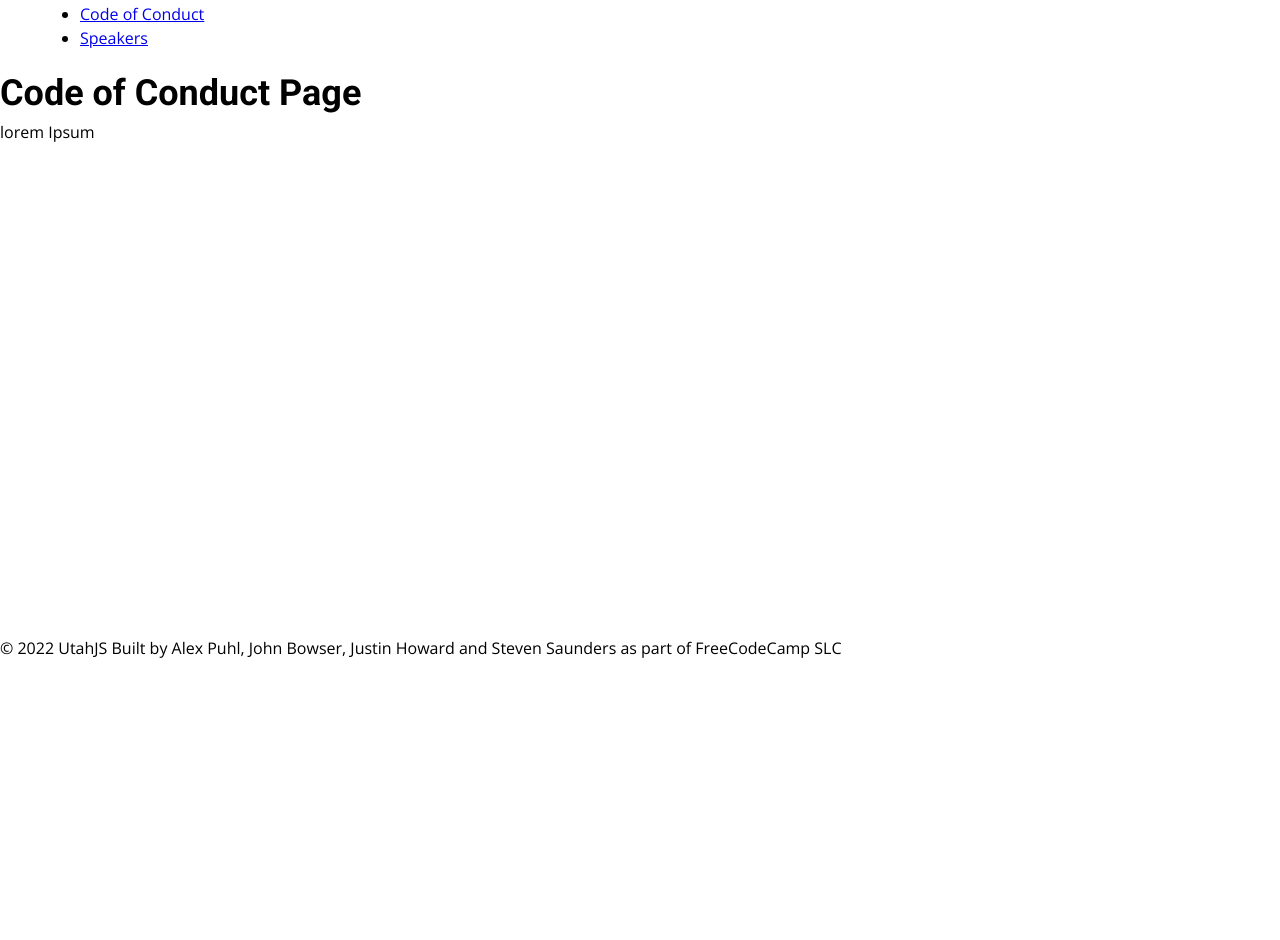
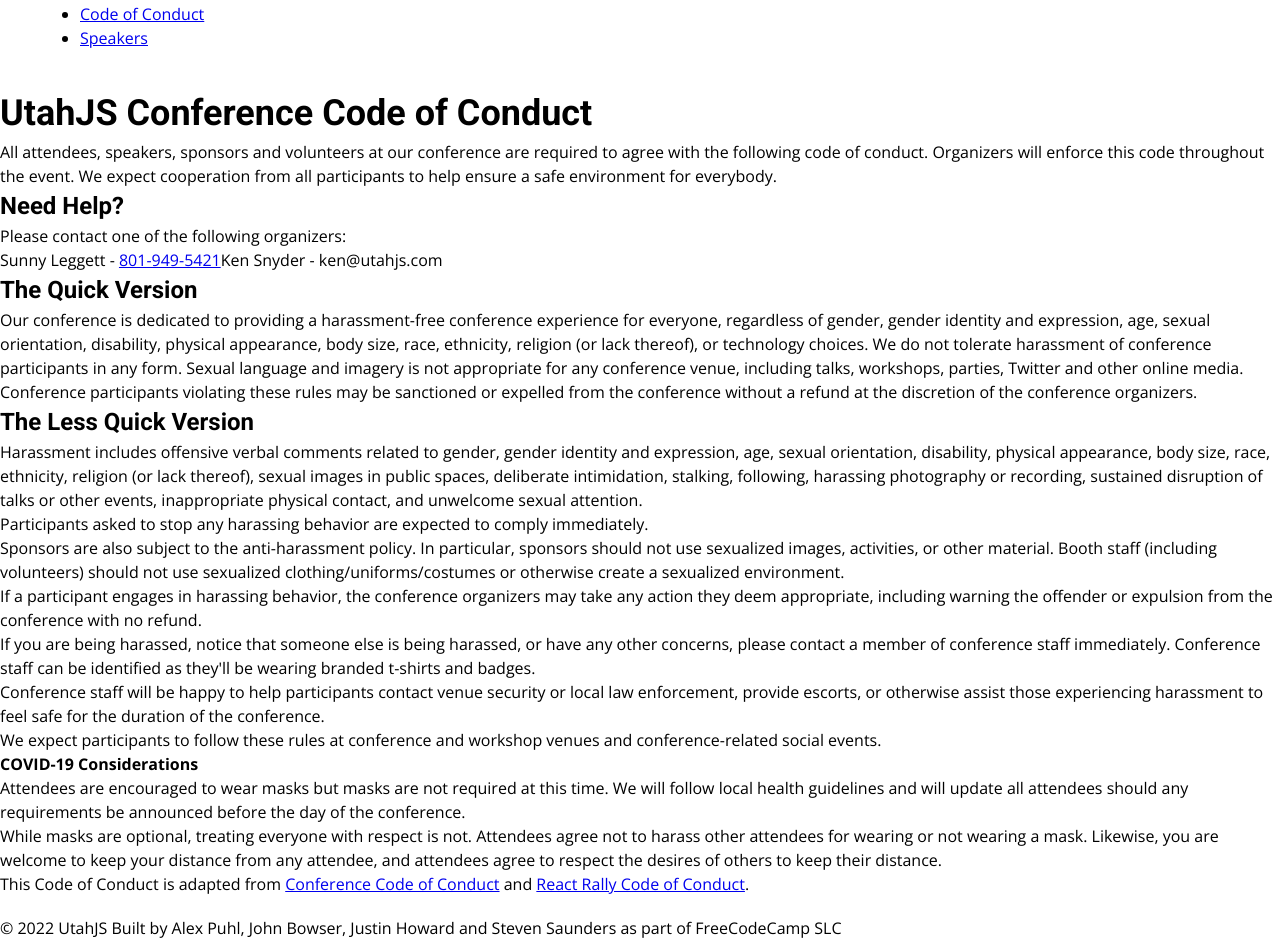
Before and after one commit to FreeCodeCamp-SLC/utahjs-website, a Next.js app in the folder next/: page /conduct in a window 1280 px wide. Shown: the part 140-1080 px from the top of the page. Before the commit the page ends 800 px from the top, so only its background shows below. Built offline with nearby package versions, Linux system fonts and the light colour scheme.

Commit message:
Save point

```diff
--- /dev/null
+++ b/next/src/app/conduct/page.module.scss
@@ -0,0 +1,6 @@
+// @import '../../styles/mixins';
+
+.container {
+	// @include container;
+	padding: 2rem 0;
+}
--- a/next/src/app/conduct/page.tsx
+++ b/next/src/app/conduct/page.tsx
@@ -1,8 +1,79 @@
+import styles from './page.module.scss';
+
 export default function conduct() {
 	return (
-		<>
-			<h1>Code of Conduct Page</h1>
-			<p>lorem Ipsum</p>
-		</>
+		<div className={styles.container}>
+			<h1>UtahJS Conference Code of Conduct</h1>
+			<p>
+				All attendees, speakers, sponsors and volunteers at our conference are required to agree with the
+				following code of conduct. Organizers will enforce this code throughout the event. We expect cooperation
+				from all participants to help ensure a safe environment for everybody.
+			</p>
+			<h3>Need Help?</h3>
+			<p>Please contact one of the following organizers:</p>
+			<p>
+				Sunny Leggett - <a href="tel:8019495421">801-949-5421</a>Ken Snyder - ken@utahjs.com
+			</p>
+			<h3>The Quick Version</h3>
+			<p>
+				Our conference is dedicated to providing a harassment-free conference experience for everyone,
+				regardless of gender, gender identity and expression, age, sexual orientation, disability, physical
+				appearance, body size, race, ethnicity, religion (or lack thereof), or technology choices. We do not
+				tolerate harassment of conference participants in any form. Sexual language and imagery is not
+				appropriate for any conference venue, including talks, workshops, parties, Twitter and other online
+				media. Conference participants violating these rules may be sanctioned or expelled from the conference
+				without a refund at the discretion of the conference organizers.
+			</p>
+			<h3>The Less Quick Version</h3>
+			<p>
+				Harassment includes offensive verbal comments related to gender, gender identity and expression, age,
+				sexual orientation, disability, physical appearance, body size, race, ethnicity, religion (or lack
+				thereof), sexual images in public spaces, deliberate intimidation, stalking, following, harassing
+				photography or recording, sustained disruption of talks or other events, inappropriate physical contact,
+				and unwelcome sexual attention.
+			</p>
+			<p>Participants asked to stop any harassing behavior are expected to comply immediately.</p>
+			<p>
+				Sponsors are also subject to the anti-harassment policy. In particular, sponsors should not use
+				sexualized images, activities, or other material. Booth staff (including volunteers) should not use
+				sexualized clothing/uniforms/costumes or otherwise create a sexualized environment.
+			</p>
+			<p>
+				If a participant engages in harassing behavior, the conference organizers may take any action they deem
+				appropriate, including warning the offender or expulsion from the conference with no refund.
+			</p>
+			<p>
+				If you are being harassed, notice that someone else is being harassed, or have any other concerns,
+				please contact a member of conference staff immediately. Conference staff can be identified as they'll
+				be wearing branded t-shirts and badges.
+			</p>
+			<p>
+				Conference staff will be happy to help participants contact venue security or local law enforcement,
+				provide escorts, or otherwise assist those experiencing harassment to feel safe for the duration of the
+				conference.
+			</p>
+			<p>
+				We expect participants to follow these rules at conference and workshop venues and conference-related
+				social events.
+			</p>
+			<p>
+				<strong>COVID-19 Considerations</strong>
+			</p>
+			<p>
+				Attendees are encouraged to wear masks but masks are not required at this time. We will follow local
+				health guidelines and will update all attendees should any requirements be announced before the day of
+				the conference.
+			</p>
+			<p>
+				While masks are optional, treating everyone with respect is not. Attendees agree not to harass other
+				attendees for wearing or not wearing a mask. Likewise, you are welcome to keep your distance from any
+				attendee, and attendees agree to respect the desires of others to keep their distance.
+			</p>
+			<p>
+				This Code of Conduct is adapted from{` `}
+				<a href="http://confcodeofconduct.com/">Conference Code of Conduct</a> and{` `}
+				<a href="http://www.reactrally.com/#/conduct">React Rally Code of Conduct</a>.
+			</p>
+		</div>
 	);
 }
```
